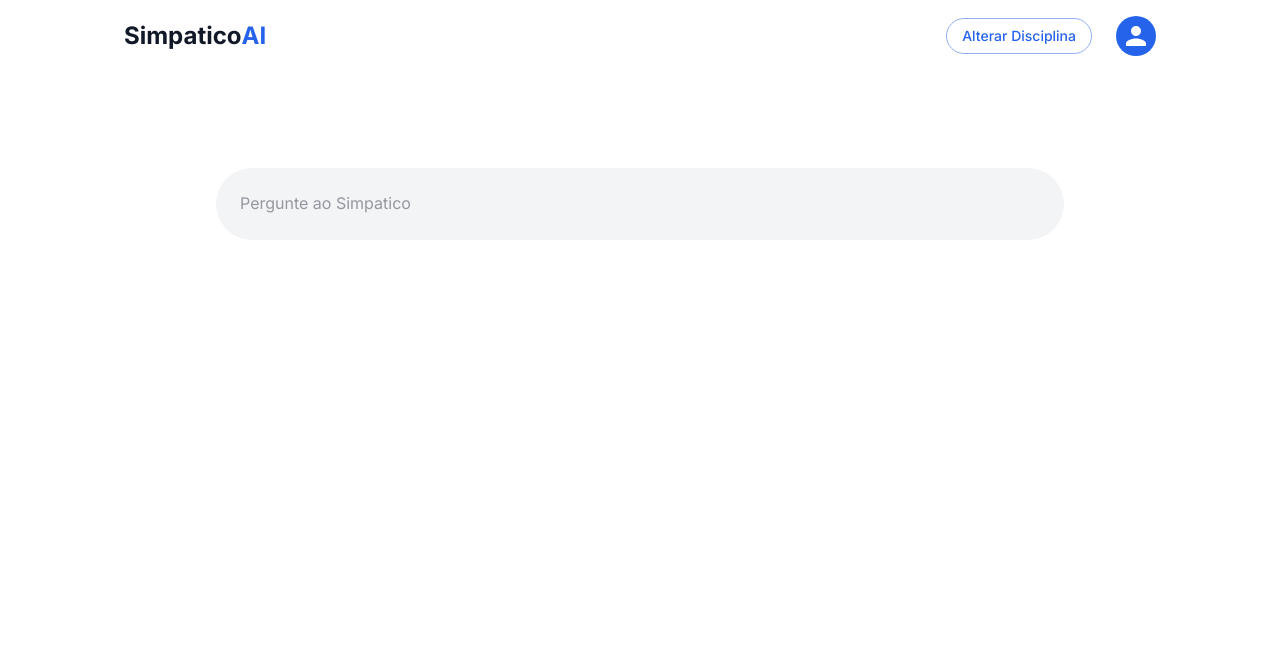
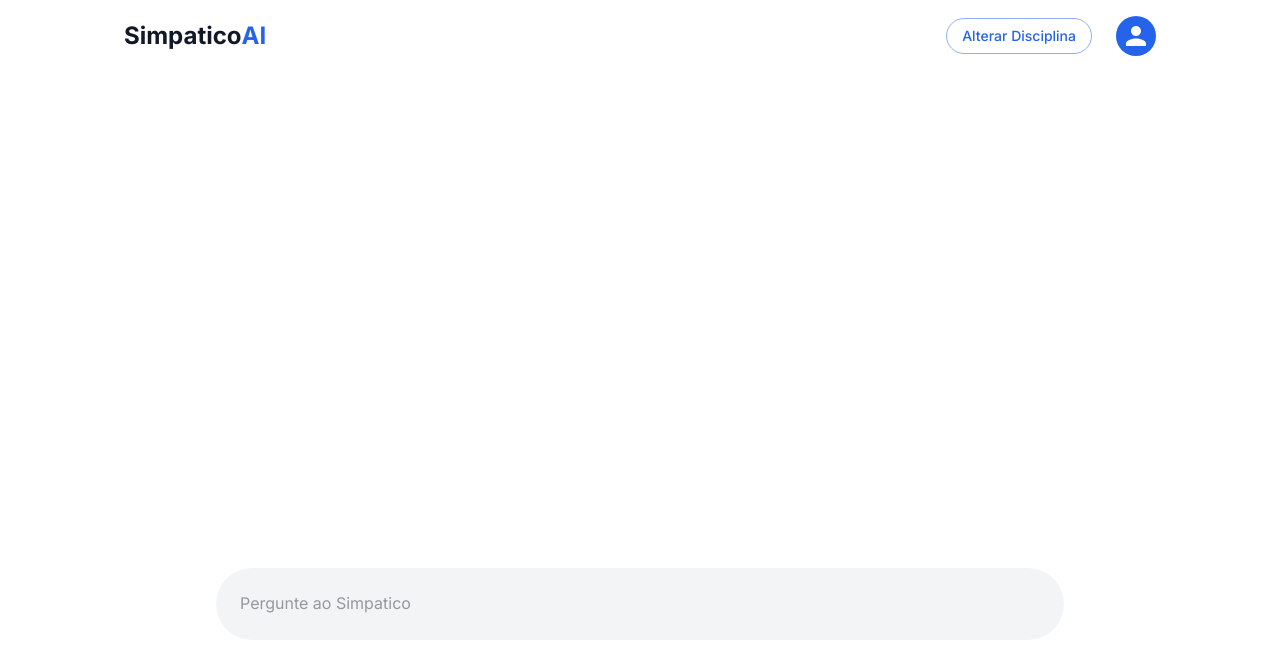
Before and after one commit to JoaoLucasLourenco/SIMPATICO, a Next.js app in the folder simpatico/: page /chat_simpatico in a window 1280 px wide. Shown: the top 652 px of the page. Built offline with nearby package versions, Linux system fonts and the light colour scheme; some icons are missing.

Commit message:
fix: chat autoscroll

```diff
--- a/simpatico/components/ChatInput/ChatInput.tsx
+++ b/simpatico/components/ChatInput/ChatInput.tsx
@@ -8,7 +8,6 @@ import {
   Typography,
 } from "@mui/material";
 import NavigateNextIcon from "@mui/icons-material/NavigateNext";
-import ReactMarkdown from "react-markdown";
 export const ChatInput = () => {
   const { messages, input, handleInputChange, handleSubmit } = useChat();
   return (
@@ -18,13 +17,15 @@ export const ChatInput = () => {
         container
         size={{ lg: 8, md: 8, sm: 11, xs: 11 }}
         sx={{ overflowY: "auto" }}
-        flexDirection={"column"}
+        style={{ height: "50vh" }}
       >
         {messages.map((message) => (
           <Grid
             textAlign={message.role === "user" ? "right" : "left"}
             key={message.id}
             className="whitespace-pre-wrap"
+            wrap="wrap"
+            width={"100%"}
           >
             {message.parts.map((part, i) => {
               switch (part.type) {
@@ -39,10 +40,7 @@ export const ChatInput = () => {
                           : "background.primary"
                       }
                     >
-                      <ReactMarkdown
-                        key={`${message.id}-${i}`}
-                        children={part.text}
-                      ></ReactMarkdown>
+                      <p key={`${message.id}-${i}`}>{part.text}</p>
                       <Typography component={"p"} color="text.secondary">
                         {message.role === "user"
                           ? message.createdAt?.toLocaleTimeString("pt-BR", {
--- a/simpatico/package.json
+++ b/simpatico/package.json
@@ -19,7 +19,7 @@
     "next": "15.3.0",
     "react": "19.1.0",
     "react-dom": "19.1.0",
-    "react-markdown": "^8.0.6",
+    "remarkable": "^2.0.1",
     "styled-components": "^6.1.17",
     "typescript": "5.8.3",
     "zod": "^3.24.3"
```
Also changed, not shown: 1 other file (tests, documents, lock files or other folders).
